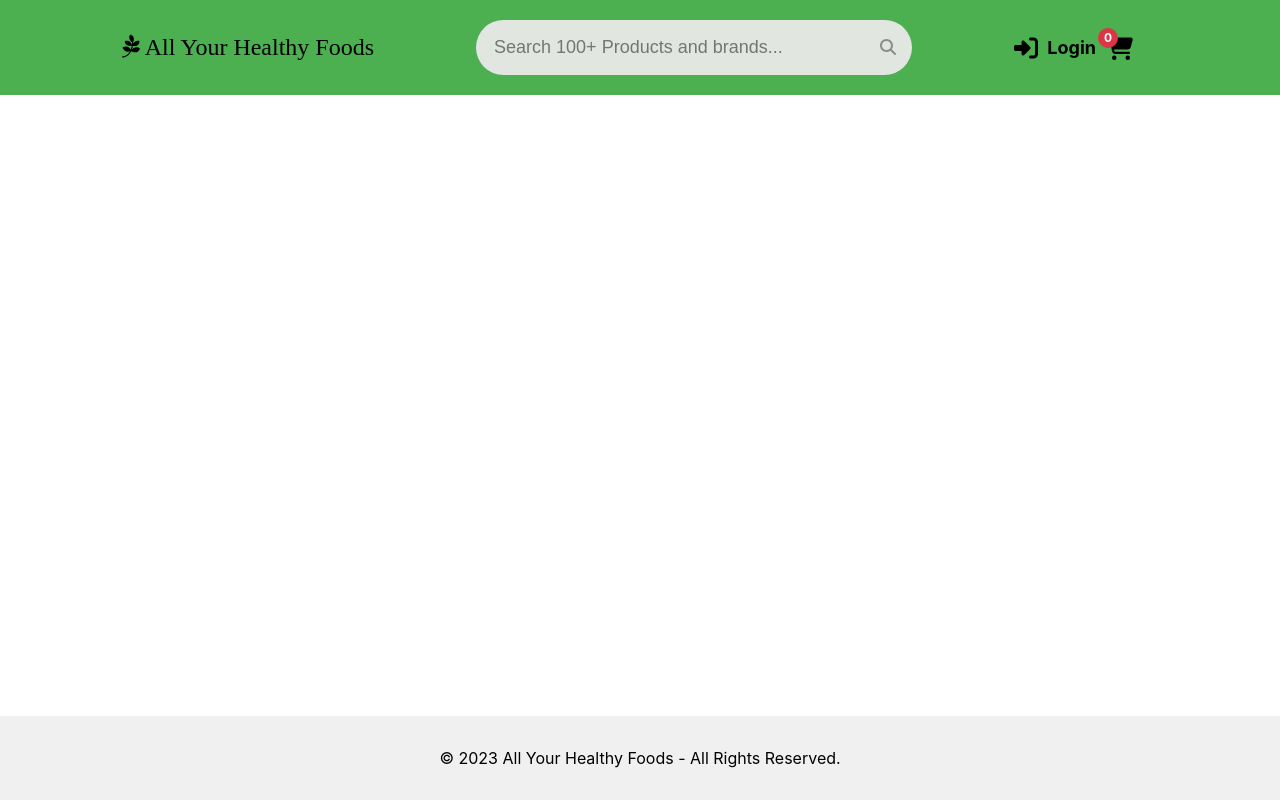
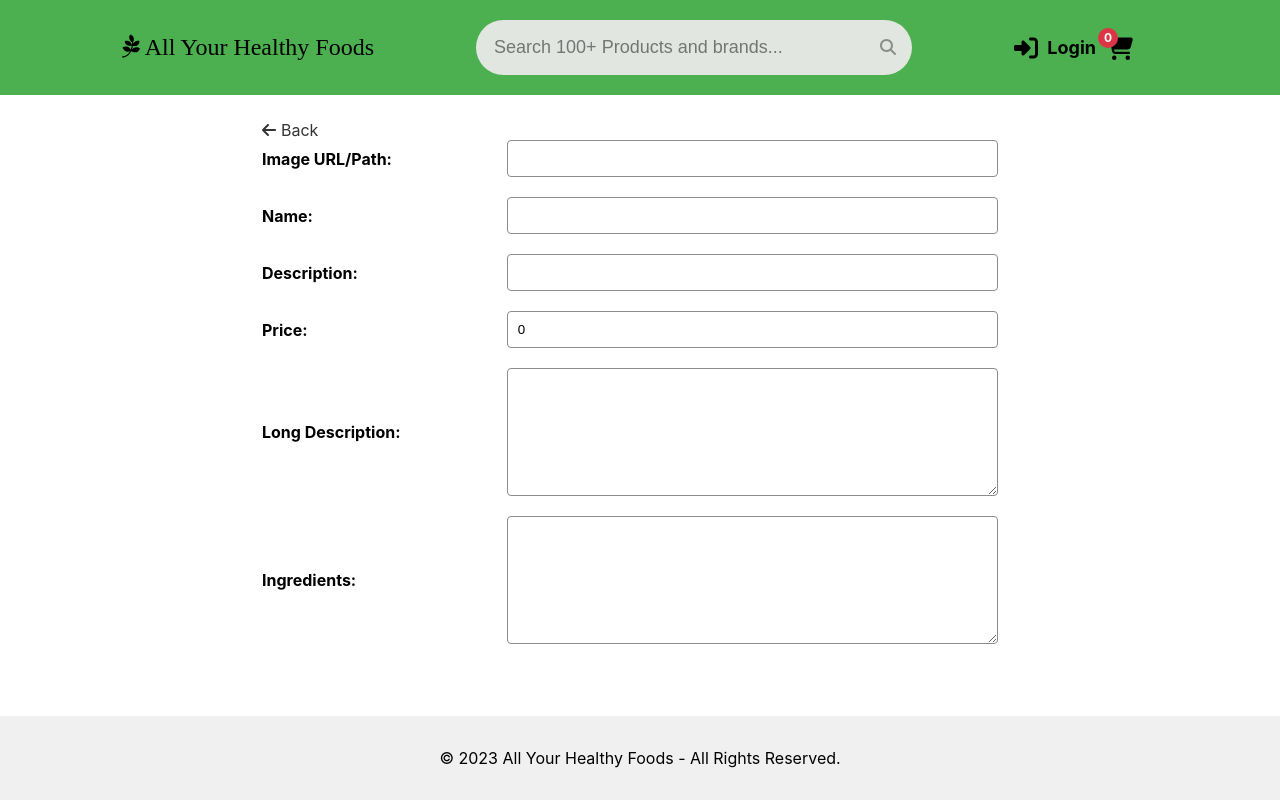
Before and after one commit to AlexKyriacou/AYHF_Software_Architecture_And_Design, a React (Create React App) app in the folder WebUI/all-your-healthy-foods/: page /add-product in a window 1280 px wide. Built offline with nearby package versions, Linux system fonts and the light colour scheme; no server answers; a web font is replaced by a local one.

Commit message:
Add an AddProductPage

```diff
--- a/WebUI/all-your-healthy-foods/src/App.js
+++ b/WebUI/all-your-healthy-foods/src/App.js
@@ -12,8 +12,9 @@ import ShippingPage from "./pages/checkout/ShippingPage";
 import PaymentPage from "./pages/checkout/PaymentPage";
 import AccountPage from "./pages/account/AccountPage";
 import OrderConfirmationPage from "./pages/checkout/OrderConfirmationPage";
+import OrderHistory from "./pages/checkout/OrderHistory";
+import AddProductPage from "./pages/product/AddProductPage";
 import "./App.css";
-import OrderHistory from "./pages/checkout/OrderHistory";
 
 function App() {
     return (
@@ -37,6 +38,7 @@ function App() {
                                 element={<OrderConfirmationPage />}
                             />
                             <Route path="/order-history" element={<OrderHistory />} />
+                            <Route path="/add-product" element={<AddProductPage />} />
                         </Routes>
                         <footer className="App-footer">
                             <p>© 2023 All Your Healthy Foods - All Rights Reserved.</p>
--- a/WebUI/all-your-healthy-foods/src/pages/home/Home.css
+++ b/WebUI/all-your-healthy-foods/src/pages/home/Home.css
@@ -7,3 +7,7 @@
     display: flex;
     flex-wrap: wrap;
 }
+
+.add-product {
+    margin-right: 20px;
+}
--- a/WebUI/all-your-healthy-foods/src/pages/home/HomePage.js
+++ b/WebUI/all-your-healthy-foods/src/pages/home/HomePage.js
@@ -1,14 +1,23 @@
 import React, { useContext } from "react";
 import ProductCard from "../product/ProductCard";
-import { ProductsContext } from "../../AppContext";
+import { ProductsContext, UserContext } from "../../AppContext";
+import { Link } from "react-router-dom";
 import "./Home.css";
 
 const HomePage = () => {
     const { products } = useContext(ProductsContext);
+    const { loggedIn, user } = useContext(UserContext);
 
     return (
         <div>
             <p className="welcome">Welcome to All Your Healthy Foods Online Store</p>
+            {loggedIn && user.role === "admin" && (
+                <div className="admin-buttons">
+                    <Link to="/add-product" className="add-product link-button">
+                        Add Product
+                    </Link>
+                </div>
+            )}
             <div className="products-container">
                 {products.map((product, index) => (
                     <ProductCard key={index} product={product} />
--- /dev/null
+++ b/WebUI/all-your-healthy-foods/src/pages/product/AddProductPage.js
@@ -0,0 +1,126 @@
+import React, { useContext, useState } from "react";
+import { Link, useNavigate } from "react-router-dom";
+import { FontAwesomeIcon } from "@fortawesome/react-fontawesome";
+import { faArrowLeft } from "@fortawesome/free-solid-svg-icons";
+import { UserContext } from "../../AppContext";
+import "./ProductPage.css";
+import axios from "axios";
+
+function AddProductPage() {
+  const { loggedIn, user } = useContext(UserContext);
+
+  const [newProduct, setNewProduct] = useState({
+    name: "",
+    description: "",
+    price: 0,
+    longDescription: "",
+    ingredients: "",
+    image: "",
+    rating: 0,
+    numRatings: 0
+  });
+
+  const navigate = useNavigate();
+
+  const handleInputChange = (event) => {
+    setNewProduct({
+      ...newProduct,
+      [event.target.name]: event.target.value,
+    });
+  };
+
+  const handleSave = async () => {
+    ;
+    try {
+      const response = await axios.post("https://localhost:7269/products", newProduct);
+
+      if (!response.ok) {
+        throw new Error("Request failed");
+      }
+
+      navigate("/products");
+    } catch (error) {
+      console.error(error);
+    }
+  };
+
+  return (
+    <div className="add-product-container">
+      <div className="add-product-card">
+        <Link to="/" className="back-link">
+          <FontAwesomeIcon icon={faArrowLeft} /> Back
+        </Link>
+        <div className="add-product">
+          {loggedIn && user.role === "admin" && (
+            <div className="admin-buttons">
+              <button className="primary-button" onClick={handleSave}>
+                Save
+              </button>
+              <button className="primary-button" onClick={() => navigate("/")}>
+                Cancel
+              </button>
+            </div>
+          )}
+          <div className="product-info">
+            <div className="edit-fields">
+              <div className="field-container">
+                <label>Image URL/Path:</label>
+                <input
+                  type="text"
+                  name="image"
+                  value={newProduct.image}
+                  onChange={handleInputChange}
+                />
+              </div>
+              <div className="field-container">
+                <label>Name:</label>
+                <input
+                  type="text"
+                  name="name"
+                  value={newProduct.name}
+                  onChange={handleInputChange}
+                />
+              </div>
+              <div className="field-container">
+                <label>Description:</label>
+                <input
+                  type="text"
+                  name="description"
+                  value={newProduct.description}
+                  onChange={handleInputChange}
+                />
+              </div>
+              <div className="field-container">
+                <label>Price:</label>
+                <input
+                  type="number"
+                  name="price"
+                  value={newProduct.price}
+                  onChange={handleInputChange}
+                />
+              </div>
+              <div className="field-container">
+                <label>Long Description:</label>
+                <textarea
+                  name="longDescription"
+                  value={newProduct.longDescription}
+                  onChange={handleInputChange}
+                />
+              </div>
+              <div className="field-container">
+                <label>Ingredients:</label>
+                <textarea
+                  name="ingredients"
+                  value={newProduct.ingredients}
+                  onChange={handleInputChange}
+                />
+              </div>
+            </div>
+          </div>
+        </div>
+      </div>
+    </div>
+  );
+}
+
+export default AddProductPage;
--- a/WebUI/all-your-healthy-foods/src/pages/product/ProductCard.css
+++ b/WebUI/all-your-healthy-foods/src/pages/product/ProductCard.css
@@ -1,7 +1,17 @@
-.product-container {
+.product-container, .add-product-container {
     display: flex;
     justify-content: space-between;
     margin: 10px;
+}
+
+.add-product-container {
+    display: flex;
+    justify-content: center;
+    margin-top: 25px;
+}
+
+.add-product-card {
+    width: 60%;
 }
 
 .product-card {
--- a/WebUI/all-your-healthy-foods/src/pages/product/ProductPage.css
+++ b/WebUI/all-your-healthy-foods/src/pages/product/ProductPage.css
@@ -106,6 +106,7 @@ details p {
     font-size: medium;
     text-align: start;
     flex: 1;
+    margin-bottom: 10px;
 }
 
 .field-container input,
```
